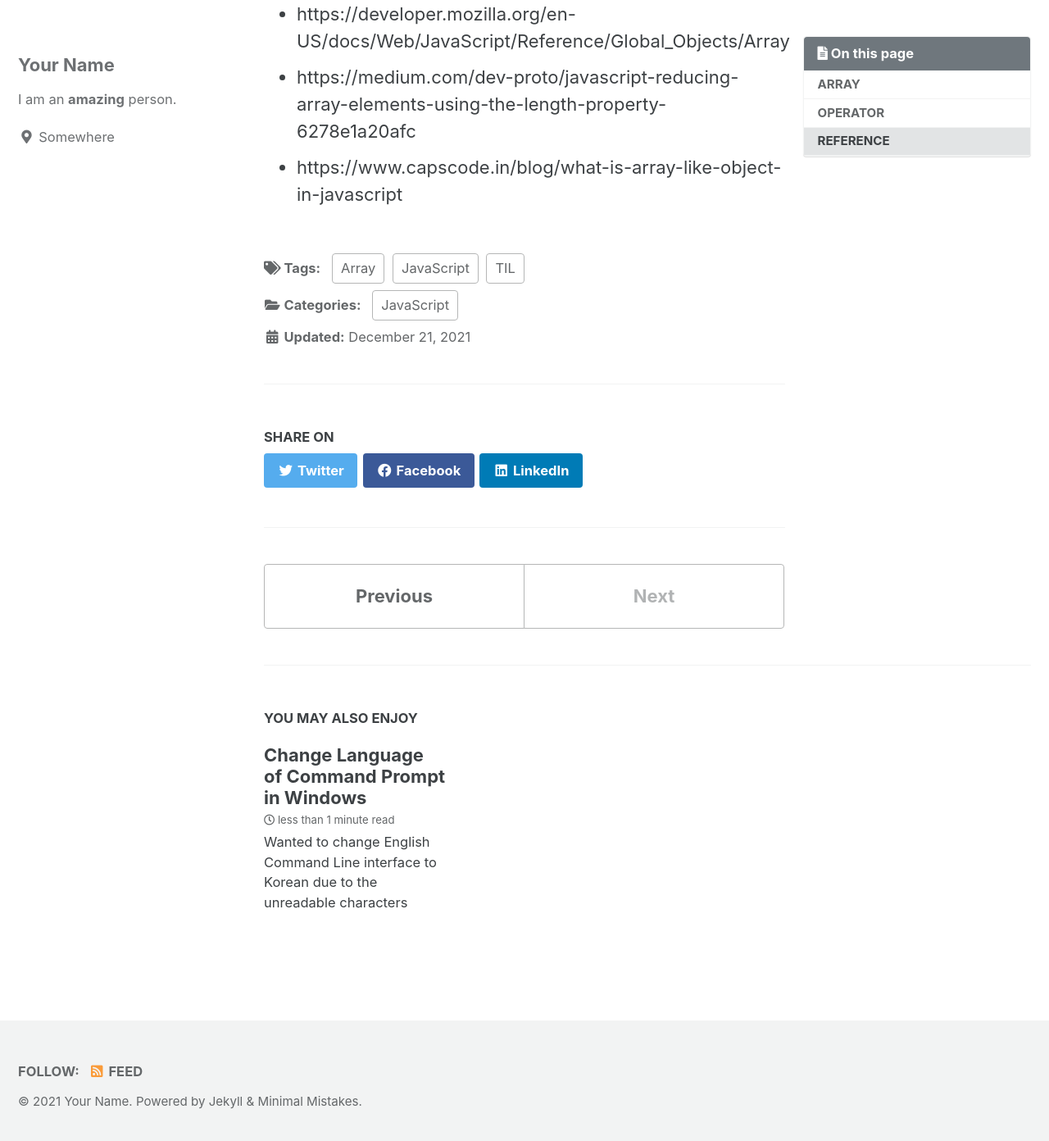
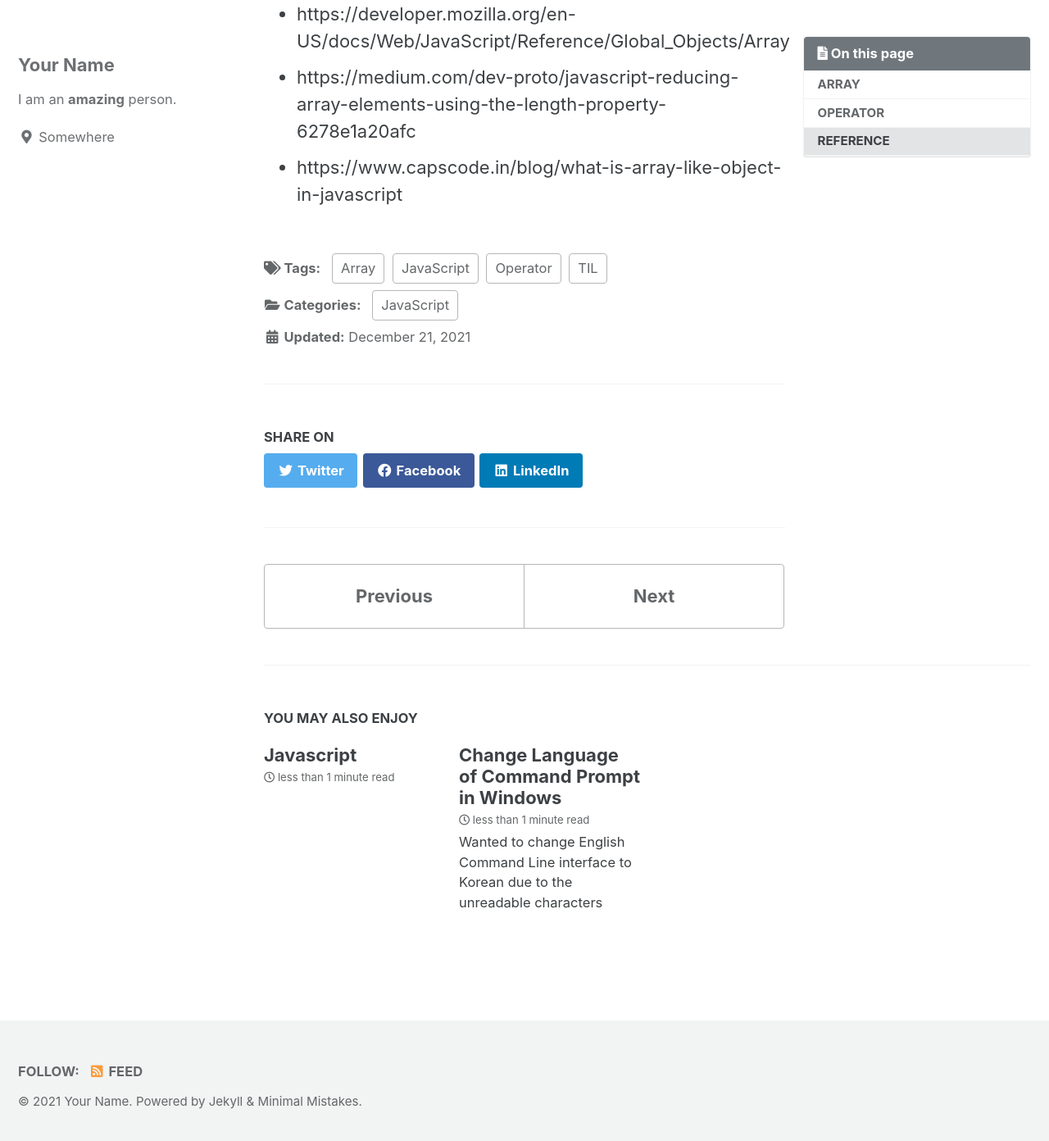
Before and after one commit to redshrimp0310/redshrimp0310.github.io, a Jekyll site: the page built from _posts/2021-12-21-JavaScript.md, in a window 1280 px wide and 1400 px high, scrolled down 5723 px. Shown: the top 1392 px of the window at 82% size. Built offline with Jekyll 4.4.1, drawn with Linux system fonts in a browser that asks for light colours; cached includes are drawn as plain includes.

Commit message:
JavaScript

```diff
--- a/_posts/2021-12-21-JavaScript.md
+++ b/_posts/2021-12-21-JavaScript.md
@@ -5,7 +5,7 @@ excerpt: "Basics of array and operator in JavaScript"
 categories:
   - JavaScript
 tags:
-  - [TIL, Array, JavaScript]
+  - [TIL, Array, Operator, JavaScript]
 
 toc: true
 toc_sticky: true
```
Also changed, not shown: _posts/2021-12-22-JavaScript.md (added).
